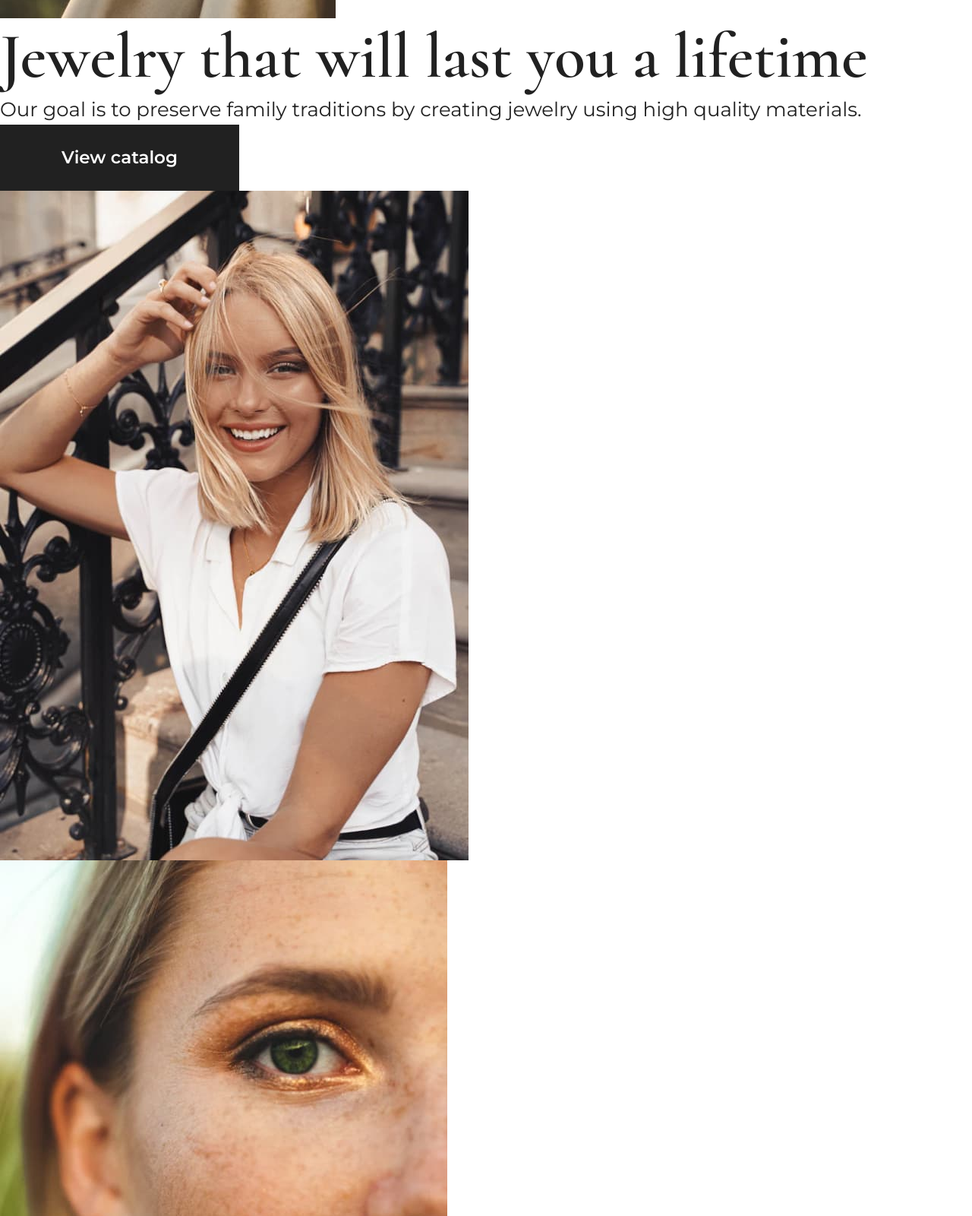
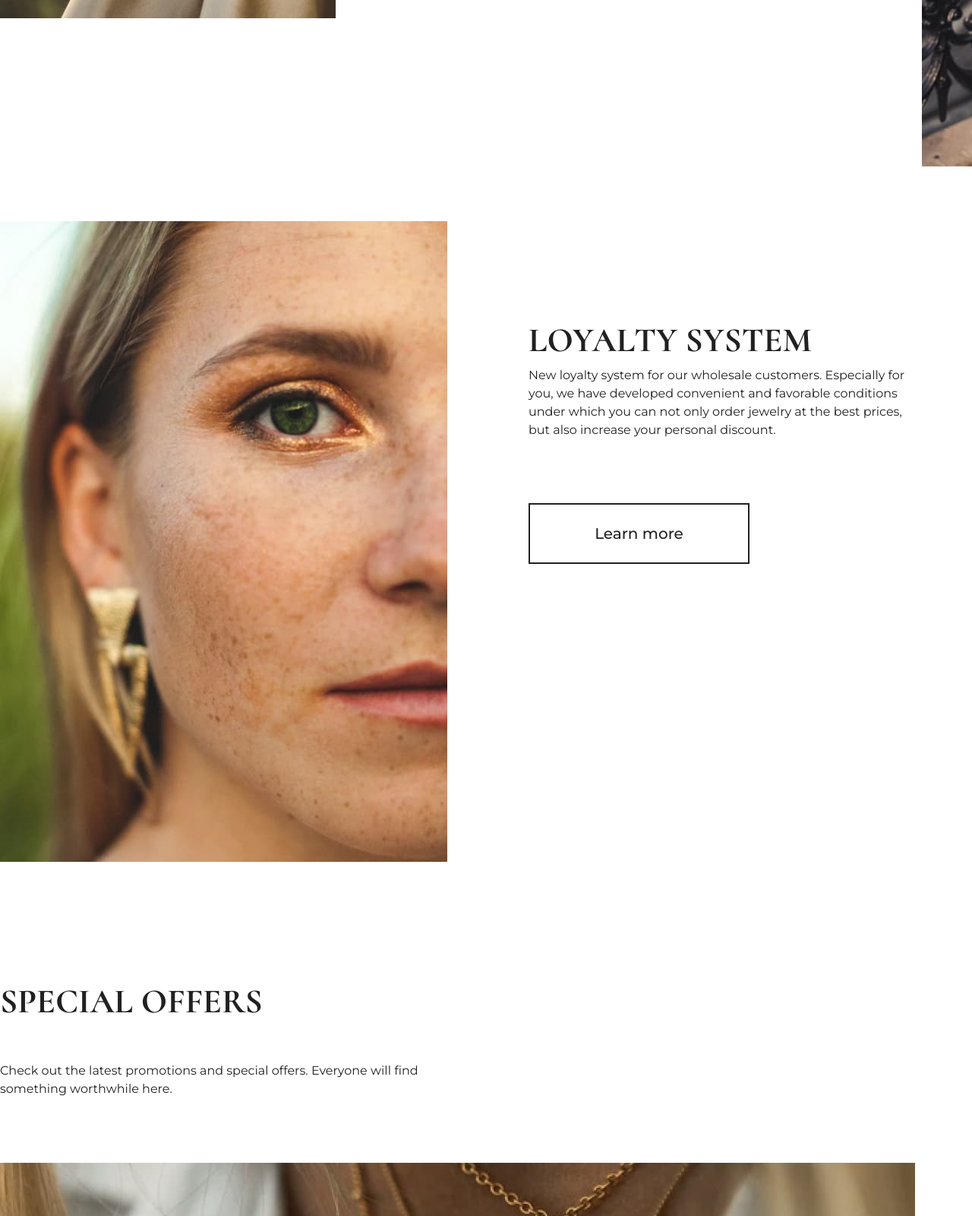
Before and after one commit to InnaIvBoiko/pet_project, a plain HTML site: page index.html in a window 1280 px wide. Shown: the part 880-2480 px from the top of the page at 76% size. Drawn offline with nearby package versions, Linux system fonts and the light colour scheme.

Commit message:
17.10.2023

```diff
--- a/css/styles.css
+++ b/css/styles.css
@@ -103,15 +103,28 @@ img {
 
 /* Section Hero */
 
+.hero .container {
+    width: 1920px;
+}
+
+.hero-page {
+    display: flex;
+    gap: 40px;
+    justify-content: space-between;
+}
+
 .hero-title {
     font-size: 84px;
     font-weight: 600;
     line-height: 1.2;
+    margin-bottom: 71px;
 }
 
 .hero-text {
     font-size: 26px;
     line-height: 1.5;
+    width: 692px;
+    margin-bottom: 73px;
 }
 
 .btn_catalog {
@@ -145,10 +158,28 @@ img {
 
 /* Section Loyalty system */
 
+.loyalty-system {
+    display: flex;
+    padding-top: 72px;
+}
+
+.loyalty-system-list {
+    display: flex;
+    gap: 107px;
+
+}
+
 h2 {
     font-size: 45px;
     font-weight: 700;
     text-transform: uppercase;
+}
+.loyalty-system-title {
+    padding-top: 123px;
+}
+
+.loyalty-system-text {
+    padding-bottom: 84px;
 }
 
 .btn_information {
@@ -165,12 +196,33 @@ h2 {
     border: 2px solid #212121;
 }
 
+.offers {
+    padding-top: 150px;
+}
+.offers-list {
+    display: flex;
+    flex-direction: column;
+}
+
+.offers-title {
+    padding-bottom: 45px;
+}
+
+.offers-text {
+    width: 566px;
+    margin-bottom: 85px;
+}
+
 .slider {
     background: rgba(255, 255, 255, 0.60);
     backdrop-filter: blur(42px);
     width: 635px;
     height: 340px;
     flex-shrink: 0;
+    display: flex;
+    flex-direction: column;
+    justify-content: center;
+    align-items: center;
 }
 h3 {
     text-align: center;
--- a/index.html
+++ b/index.html
@@ -49,35 +49,36 @@
     <!-- Main -->
     <main>
       <!-- Section Hero -->
-      <section>
+      <section class="hero">
         <div class="container">
-          <ul>
-            <li>
+          <ul class="hero-page">
+            <li class="hero-page-item">
               <img src="./images/image 30.jpg" alt="Hand with rings" width="442" height="686" />
             </li>
-            <li>
+            <li class="hero-page-item">
               <h1 class="hero-title">Jewelry that will last you a lifetime</h1>
               <p class="hero-text">
                 Our goal is to preserve family traditions by creating jewelry using high quality materials.
               </p>
               <a class="btn_catalog" href="#">View catalog</a>
             </li>
-            <li>
+            <li class="hero-page-item">
               <img src="./images/image 18.jpg" alt="Young girl smiles" width="617" height="881" />
             </li>
           </ul>
         </div>
       </section>
       <!-- Section Loyalty system -->
-      <section>
+      <section class="loyalty-system">
         <div class="container">
-          <ul>
-            <li>
+          <!-- <div class="bg-light"></div> -->
+          <ul class="loyalty-system-list">
+            <li class="loyalty-system-item">
               <img src="./images/image 17.jpg" alt="Girl with an earring" width="589" height="843" />
             </li>
-            <li>
-              <h2>Loyalty System</h2>
-              <p>
+            <li class="loyalty-system-item">
+              <h2 class="loyalty-system-title">Loyalty System</h2>
+              <p class="loyalty-system-text">
                 New loyalty system for our wholesale customers. Especially for you, we have developed convenient and
                 favorable conditions under which you can not only order jewelry at the best prices, but also increase
                 your personal discount.
@@ -88,14 +89,16 @@
         </div>
       </section>
       <!-- Section Special Offers -->
-      <section>
+      <section class="offers">
         <div class="container">
-          <ul>
-            <li>
-              <h2>Special Offers</h2>
-              <p>Check out the latest promotions and special offers. Everyone will find something worthwhile here.</p>
+          <ul class="offers-list">
+            <li class="offers-list-item">
+              <h2 class="offers-title">Special Offers</h2>
+              <p class="offers-text">
+                Check out the latest promotions and special offers. Everyone will find something worthwhile here.
+              </p>
             </li>
-            <li>
+            <li class="offers-list-item">
               <img src="./images/image 31.jpg" alt="Girl's neck with jewelry" width="1205" height="642" />
               <div class="slider">
                 <h4>Diamond pendant as a gift for purchases over $5,000 *</h4>
```
